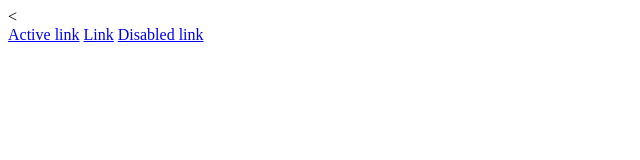
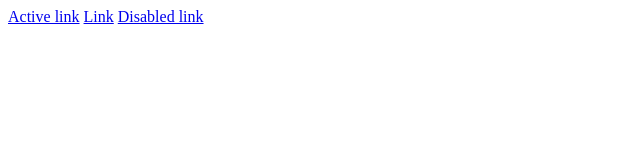
Before and after one commit to swiat-kodu/nauka-gita, a plain HTML site: page index.html in a window 1280 px wide. Shown: the whole page, without its empty margins (0-640 px from the left). Drawn offline with Linux system fonts and the light colour scheme.

Commit message:
Init Commit

```diff
--- a/index.html
+++ b/index.html
@@ -1,18 +1,21 @@
 <!DOCTYPE html>
 <html lang="en">
+
 <head>
     <meta charset="UTF-8">
     <meta name="viewport" content="width=device-width, initial-scale=1.0">
     <title>Document</title>
 </head>
+
 <body>
     <div>
-        <<nav class="nav justify-content-center">
-          <a class="nav-link active" href="#">Active link</a>
-          <a class="nav-link" href="#">Link</a>
-          <a class="nav-link disabled" href="#">Disabled link</a>
-        </>
+        <nav class="nav justify-content-center">
+            <a class="nav-link active" href="#">Active link</a>
+            <a class="nav-link" href="#">Link</a>
+            <a class="nav-link disabled" href="#">Disabled link</a>
+        </nav>
 
     </div>
 </body>
+
 </html>
--- /dev/null
+++ b/stylle.scss
@@ -0,0 +1,3 @@
+* {
+    margin: 0px;
+}
```
Also changed, not shown: scrypt.js (added), style.css (added).
